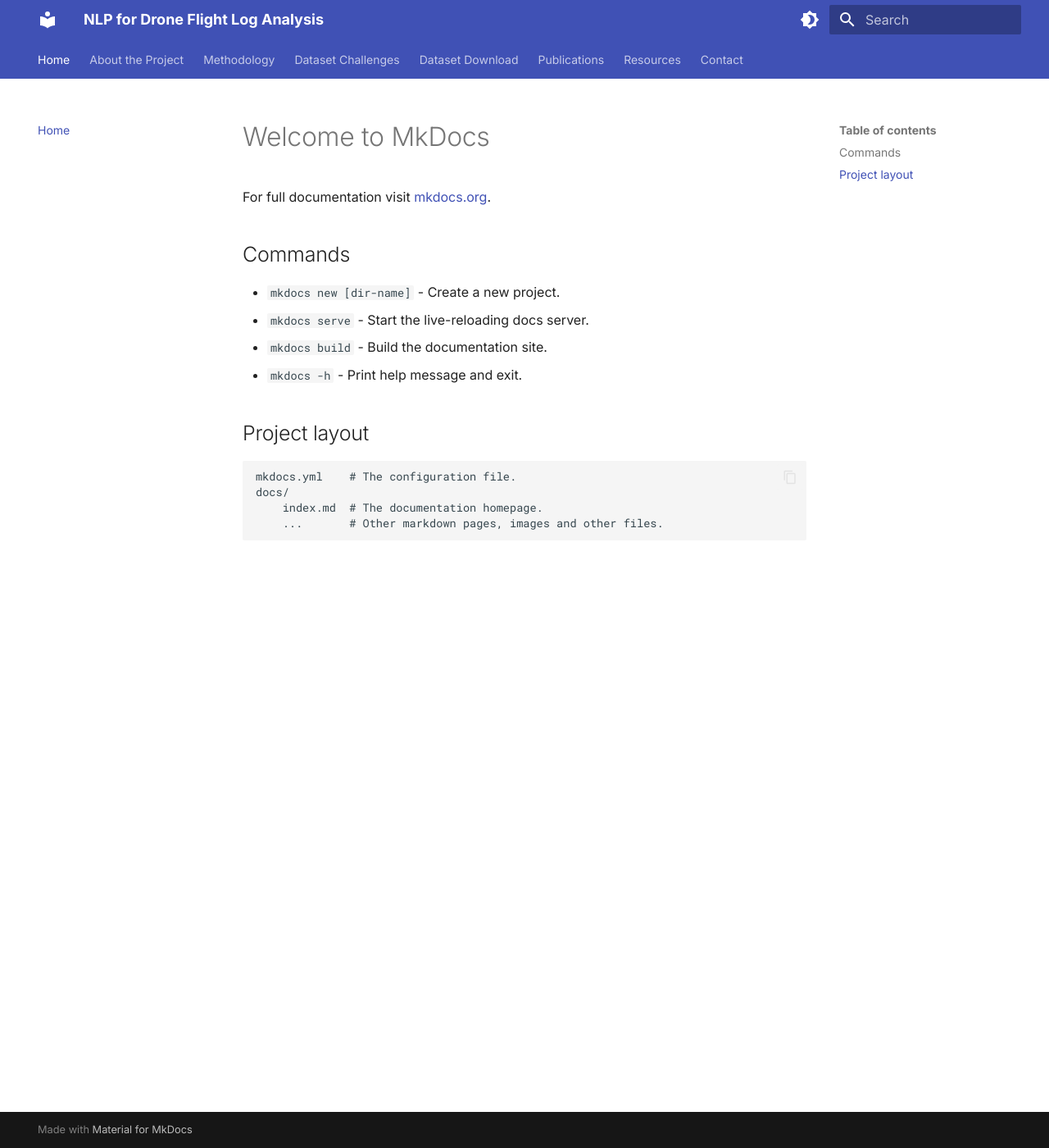
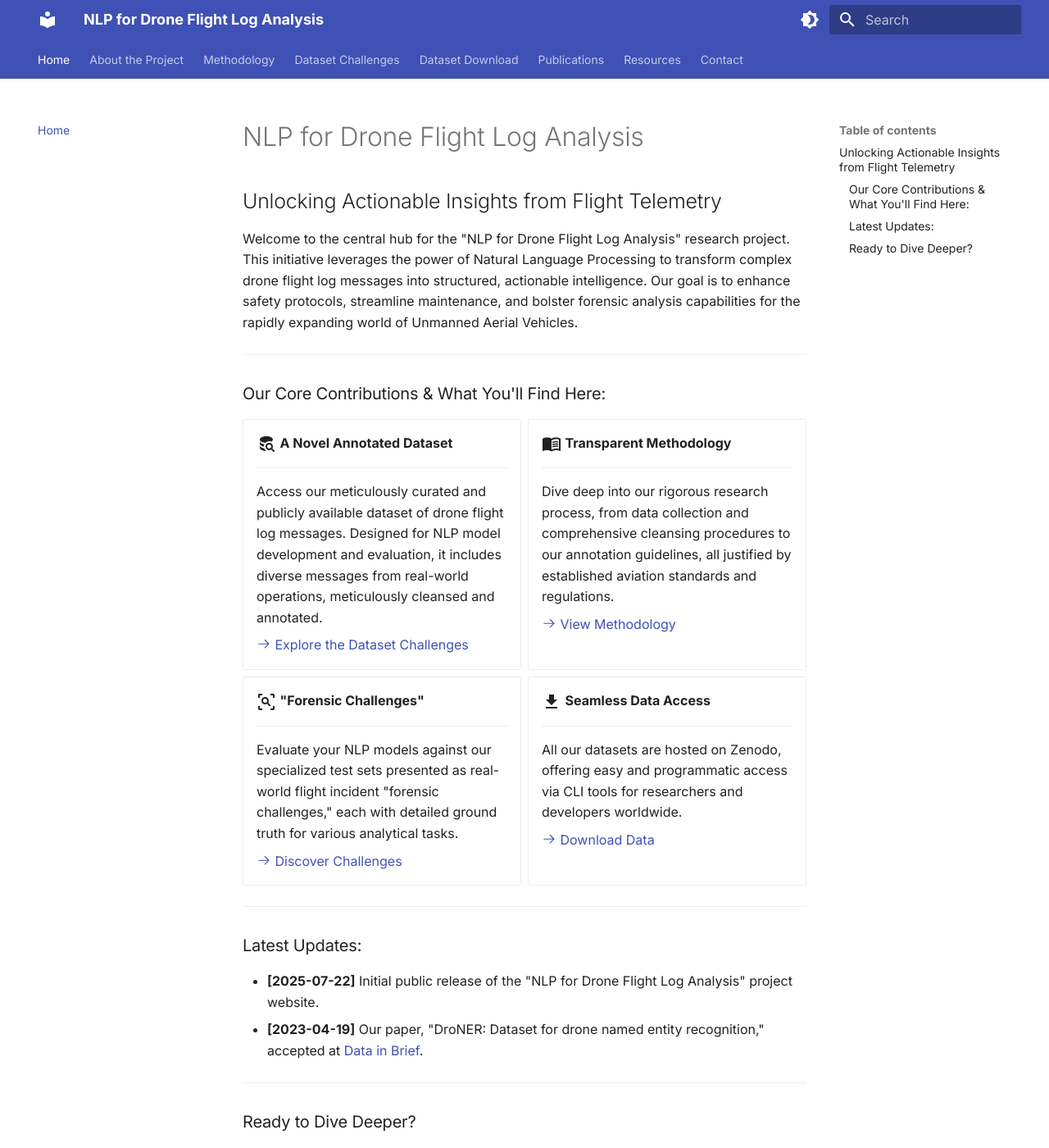
Before and after one commit to swardiantara/DroneNLP, an MkDocs documentation site: the page built from docs/index.md, in a window 1280 px wide and 1400 px high. Shown: the whole window at 82% size. Built offline with MkDocs 1.6.1 and Material for MkDocs 9.7.7, drawn with Linux system fonts in a browser that asks for light colours; some of the changed text lies outside the part shown.

Commit message:
revise index and about

```diff
--- a/docs/index.md
+++ b/docs/index.md
@@ -1,17 +1,59 @@
-# Welcome to MkDocs
+# NLP for Drone Flight Log Analysis
 
-For full documentation visit [mkdocs.org](https://www.mkdocs.org).
+## Unlocking Actionable Insights from Flight Telemetry
 
-## Commands
+Welcome to the central hub for the "NLP for Drone Flight Log Analysis" research project. This initiative leverages the power of Natural Language Processing to transform complex drone flight log messages into structured, actionable intelligence. Our goal is to enhance safety protocols, streamline maintenance, and bolster forensic analysis capabilities for the rapidly expanding world of Unmanned Aerial Vehicles.
 
-* `mkdocs new [dir-name]` - Create a new project.
-* `mkdocs serve` - Start the live-reloading docs server.
-* `mkdocs build` - Build the documentation site.
-* `mkdocs -h` - Print help message and exit.
+---
 
-## Project layout
+### Our Core Contributions & What You'll Find Here:
+<div class="grid cards" markdown>
 
-    mkdocs.yml    # The configuration file.
-    docs/
-        index.md  # The documentation homepage.
-        ...       # Other markdown pages, images and other files.
+-   :material-database-search:{ .lg .middle } __A Novel Annotated Dataset__
+
+    ---
+
+    Access our meticulously curated and publicly available dataset of drone flight log messages. Designed for NLP model development and evaluation, it includes diverse messages from real-world operations, meticulously cleansed and annotated.
+
+    [:octicons-arrow-right-24: Explore the Dataset Challenges](dataset/)
+
+-   :material-book-open-variant:{ .lg .middle } __Transparent Methodology__
+
+    ---
+
+    Dive deep into our rigorous research process, from data collection and comprehensive cleansing procedures to our annotation guidelines, all justified by established aviation standards and regulations.
+
+    [:octicons-arrow-right-24: View Methodology](methodology/)
+
+-   :material-magnify-scan:{ .lg .middle } __"Forensic Challenges"__
+
+    ---
+
+    Evaluate your NLP models against our specialized test sets presented as real-world flight incident "forensic challenges," each with detailed ground truth for various analytical tasks.
+
+    [:octicons-arrow-right-24: Discover Challenges](dataset/)
+
+-   :material-download:{ .lg .middle } __Seamless Data Access__
+
+    ---
+
+    All our datasets are hosted on Zenodo, offering easy and programmatic access via CLI tools for researchers and developers worldwide.
+
+    [:octicons-arrow-right-24: Download Data](download/)
+
+</div>
+
+---
+
+### Latest Updates:
+
+* **[2025-07-22]** Initial public release of the "NLP for Drone Flight Log Analysis" project website.
+* **[2023-04-19]** Our paper, "DroNER: Dataset for drone named entity recognition," accepted at [Data in Brief](https://www.sciencedirect.com/science/article/pii/S2352340923002986).
+
+---
+
+### Ready to Dive Deeper?
+
+Whether you're an NLP researcher, a drone engineer, or an aviation safety analyst, this site provides the resources you need to advance the field of drone flight log analysis.
+
+[:octicons-arrow-right-24: Learn More About the Project](about.md)
--- a/mkdocs.yml
+++ b/mkdocs.yml
@@ -50,12 +50,15 @@ nav:
   - Contact: contact.md
 
 markdown_extensions:
+  - attr_list
   - admonition
   - pymdownx.details
   - pymdownx.superfences
+  - pymdownx.emoji:
+      emoji_index: !!python/name:material.extensions.emoji.twemoji
+      emoji_generator: !!python/name:material.extensions.emoji.to_svg
   - pymdownx.tabbed:
       alternate_style: true
-  - attr_list
   - md_in_html
   - pymdownx.highlight:
       anchor_linenums: true
```
Also changed, not shown: docs/about.md (added, +135 -0 lines).
